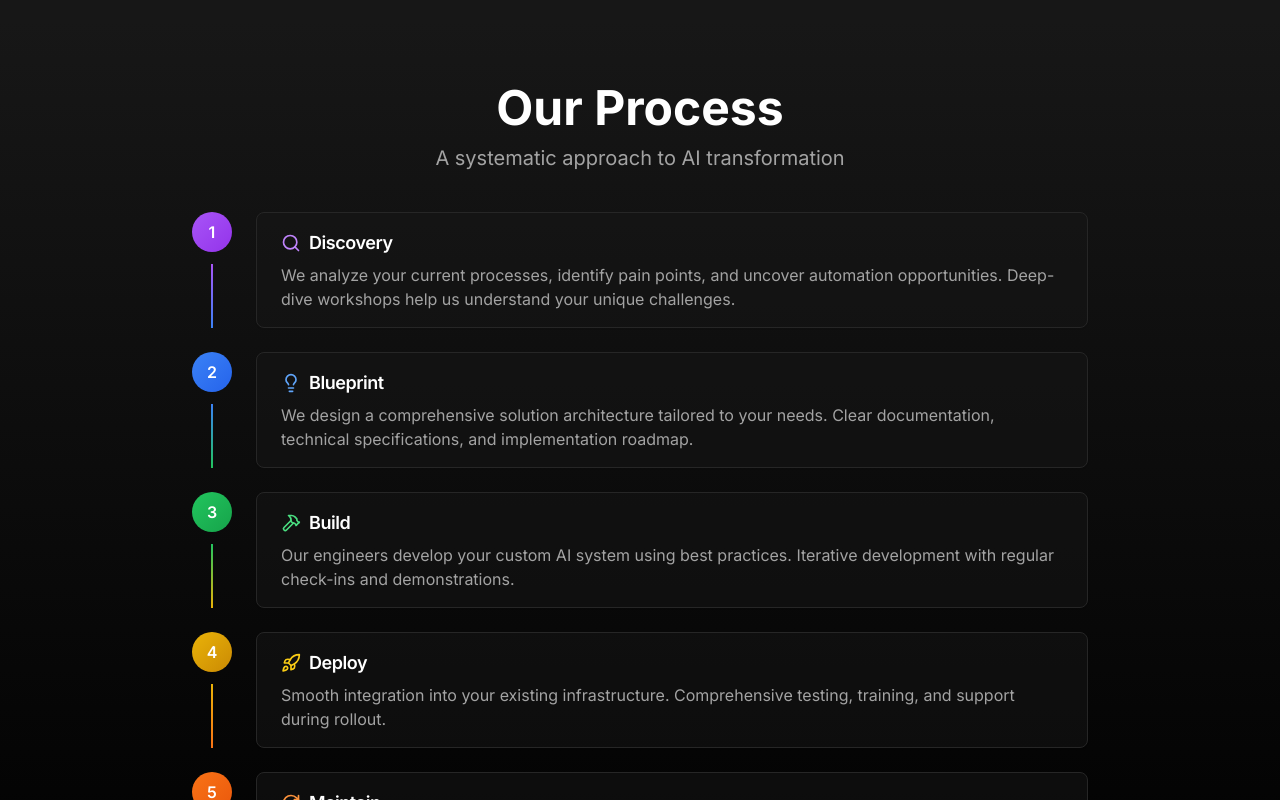
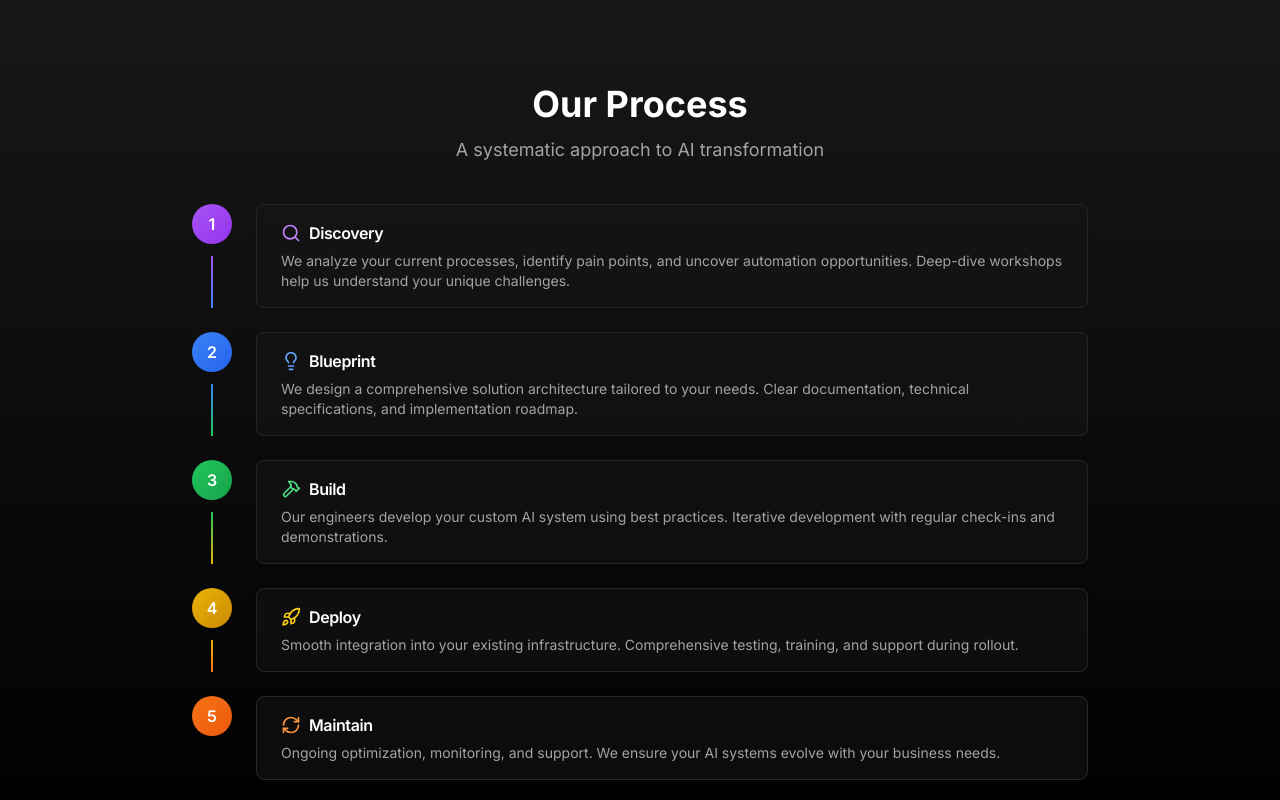
Before and after one commit to ved-01/astrexai, a Next.js app: page /about in a window 1280 px wide. Shown: the part 1580-2380 px from the top of the page. Built offline with nearby package versions, Linux system fonts and the light colour scheme.

Commit message:
Enhance text styling on Home and About pages for improved visual appeal. Updated headings and descriptions to use consistent font sizes and added gradient styling to the Home page's subtitle.

```diff
--- a/app/about/page.tsx
+++ b/app/about/page.tsx
@@ -165,10 +165,10 @@ export default function AboutPage() {
       <section className="relative min-h-[100dvh] flex items-center bg-gradient-to-b from-neutral-900 to-black snap-start py-16">
         <div className="container mx-auto px-4 lg:px-8">
           <div className="text-center mb-10 space-y-3">
-            <h2 className="text-4xl md:text-5xl font-bold text-white">
+            <h2 className="text-3xl md:text-4xl font-bold text-white">
               Our Process
             </h2>
-            <p className="text-xl text-neutral-400 max-w-2xl mx-auto">
+            <p className="text-lg text-neutral-400 max-w-2xl mx-auto">
               A systematic approach to AI transformation
             </p>
           </div>
@@ -187,9 +187,9 @@ export default function AboutPage() {
                   <CardHeader className="py-4">
                     <div className="flex items-center gap-2">
                       <Search className="h-5 w-5 text-purple-400" />
-                      <CardTitle className="text-white text-lg">Discovery</CardTitle>
+                      <CardTitle className="text-white text-base">Discovery</CardTitle>
                     </div>
-                    <CardDescription className="text-neutral-400 text-sm md:text-base mt-2 leading-relaxed">
+                    <CardDescription className="text-neutral-400 text-xs md:text-sm mt-2 leading-relaxed">
                       We analyze your current processes, identify pain points, and uncover automation opportunities.
                       Deep-dive workshops help us understand your unique challenges.
                     </CardDescription>
@@ -209,9 +209,9 @@ export default function AboutPage() {
                   <CardHeader className="py-4">
                     <div className="flex items-center gap-2">
                       <Lightbulb className="h-5 w-5 text-blue-400" />
-                      <CardTitle className="text-white text-lg">Blueprint</CardTitle>
+                      <CardTitle className="text-white text-base">Blueprint</CardTitle>
                     </div>
-                    <CardDescription className="text-neutral-400 text-sm md:text-base mt-2 leading-relaxed">
+                    <CardDescription className="text-neutral-400 text-xs md:text-sm mt-2 leading-relaxed">
                       We design a comprehensive solution architecture tailored to your needs.
                       Clear documentation, technical specifications, and implementation roadmap.
                     </CardDescription>
@@ -231,9 +231,9 @@ export default function AboutPage() {
                   <CardHeader className="py-4">
                     <div className="flex items-center gap-2">
                       <Hammer className="h-5 w-5 text-green-400" />
-                      <CardTitle className="text-white text-lg">Build</CardTitle>
+                      <CardTitle className="text-white text-base">Build</CardTitle>
                     </div>
-                    <CardDescription className="text-neutral-400 text-sm md:text-base mt-2 leading-relaxed">
+                    <CardDescription className="text-neutral-400 text-xs md:text-sm mt-2 leading-relaxed">
                       Our engineers develop your custom AI system using best practices.
                       Iterative development with regular check-ins and demonstrations.
                     </CardDescription>
@@ -253,9 +253,9 @@ export default function AboutPage() {
                   <CardHeader className="py-4">
                     <div className="flex items-center gap-2">
                       <Rocket className="h-5 w-5 text-yellow-400" />
-                      <CardTitle className="text-white text-lg">Deploy</CardTitle>
+                      <CardTitle className="text-white text-base">Deploy</CardTitle>
                     </div>
-                    <CardDescription className="text-neutral-400 text-sm md:text-base mt-2 leading-relaxed">
+                    <CardDescription className="text-neutral-400 text-xs md:text-sm mt-2 leading-relaxed">
                       Smooth integration into your existing infrastructure.
                       Comprehensive testing, training, and support during rollout.
                     </CardDescription>
@@ -274,9 +274,9 @@ export default function AboutPage() {
                   <CardHeader className="py-4">
                     <div className="flex items-center gap-2">
                       <RefreshCw className="h-5 w-5 text-orange-400" />
-                      <CardTitle className="text-white text-lg">Maintain</CardTitle>
+                      <CardTitle className="text-white text-base">Maintain</CardTitle>
                     </div>
-                    <CardDescription className="text-neutral-400 text-sm md:text-base mt-2 leading-relaxed">
+                    <CardDescription className="text-neutral-400 text-xs md:text-sm mt-2 leading-relaxed">
                       Ongoing optimization, monitoring, and support.
                       We ensure your AI systems evolve with your business needs.
                     </CardDescription>
--- a/app/page.tsx
+++ b/app/page.tsx
@@ -34,7 +34,7 @@ export default function Home() {
               Astrex AI
             </h1>
             <h2 className="text-2xl md:text-3xl font-semibold text-neutral-300 mt-6">
-              We build AI Agents that saves you time
+              We build <span className="gradient-text">AI Agents</span> that saves you time
             </h2>
 
             <div className="flex flex-col sm:flex-row gap-4 mt-10">
```
